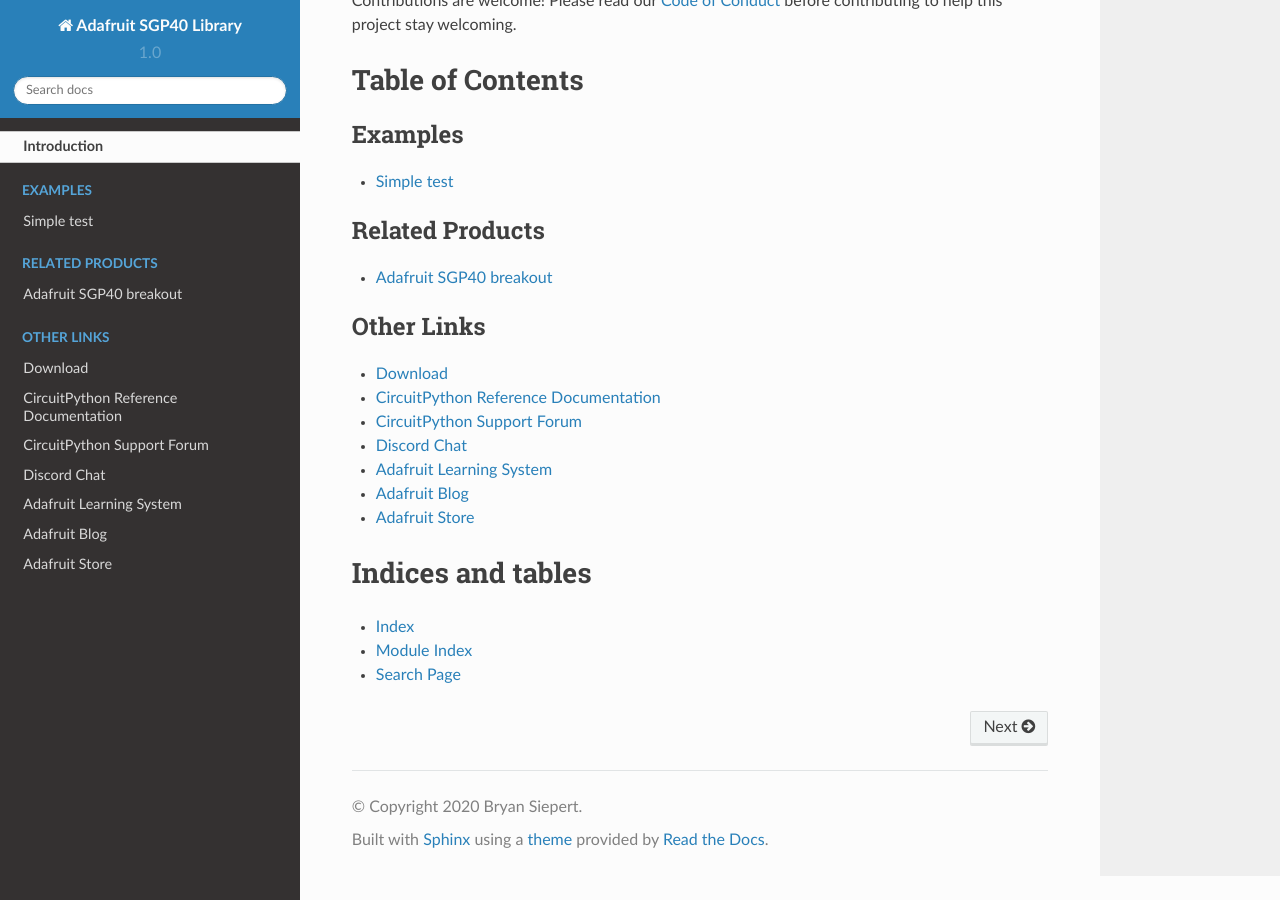
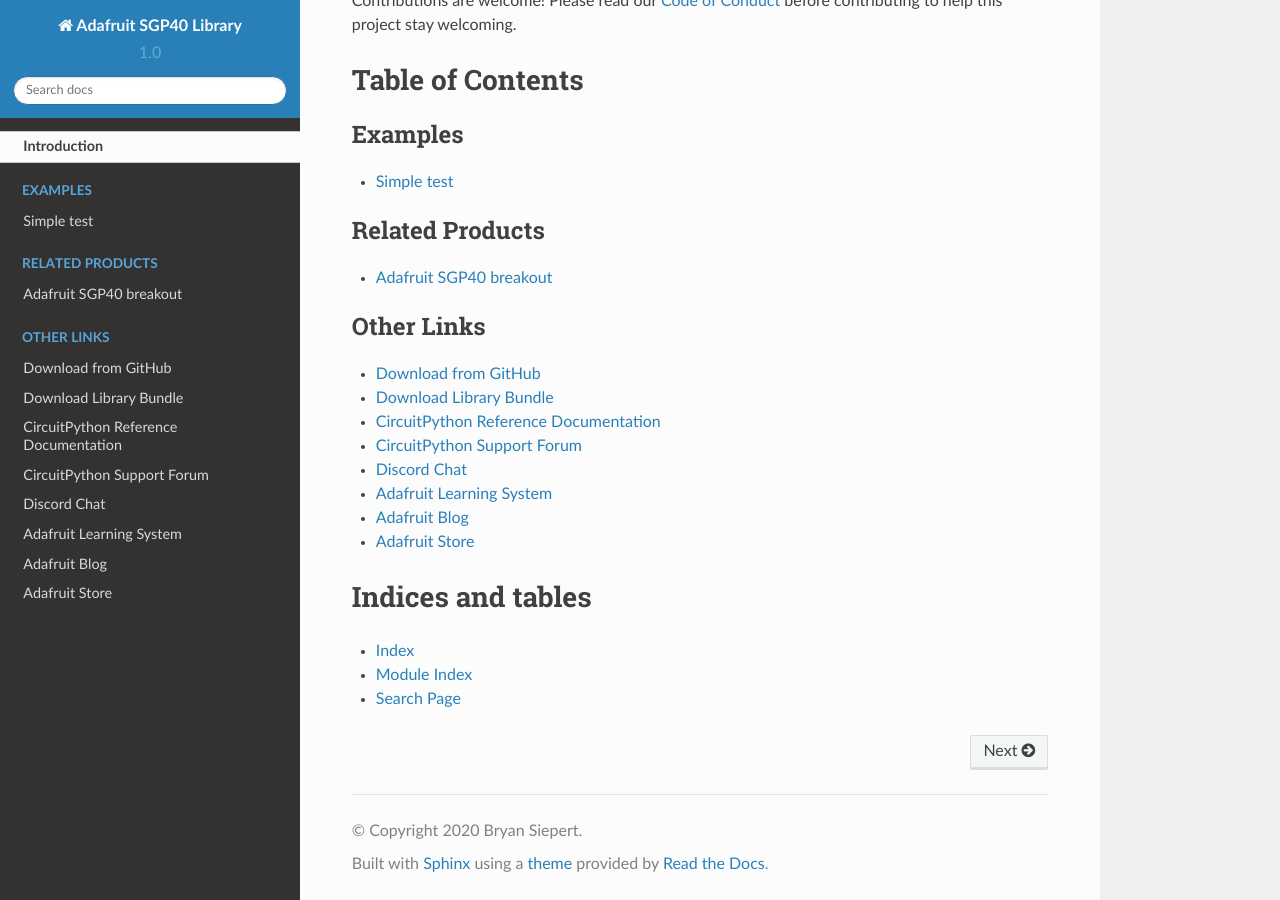
Before and after one commit to adafruit/Adafruit_CircuitPython_SGP40, a Sphinx documentation site: the page built from docs/index.rst, in a window 1280 px wide and 900 px high, scrolled down 2199 px. Built offline with Sphinx 7.4.7 and the Read the Docs theme 2.0.0, drawn with Linux system fonts in a browser that asks for light colours.

Commit message:
Added cp.org link to index.rst

```diff
--- a/docs/index.rst
+++ b/docs/index.rst
@@ -32,7 +32,8 @@
 .. toctree::
     :caption: Other Links
 
-    Download <https://github.com/adafruit/Adafruit_CircuitPython_SGP40/releases/latest>
+    Download from GitHub <https://github.com/adafruit/Adafruit_CircuitPython_SGP40/releases/latest>
+    Download Library Bundle <https://circuitpython.org/libraries>
     CircuitPython Reference Documentation <https://docs.circuitpython.org>
     CircuitPython Support Forum <https://forums.adafruit.com/viewforum.php?f=60>
     Discord Chat <https://adafru.it/discord>
```
